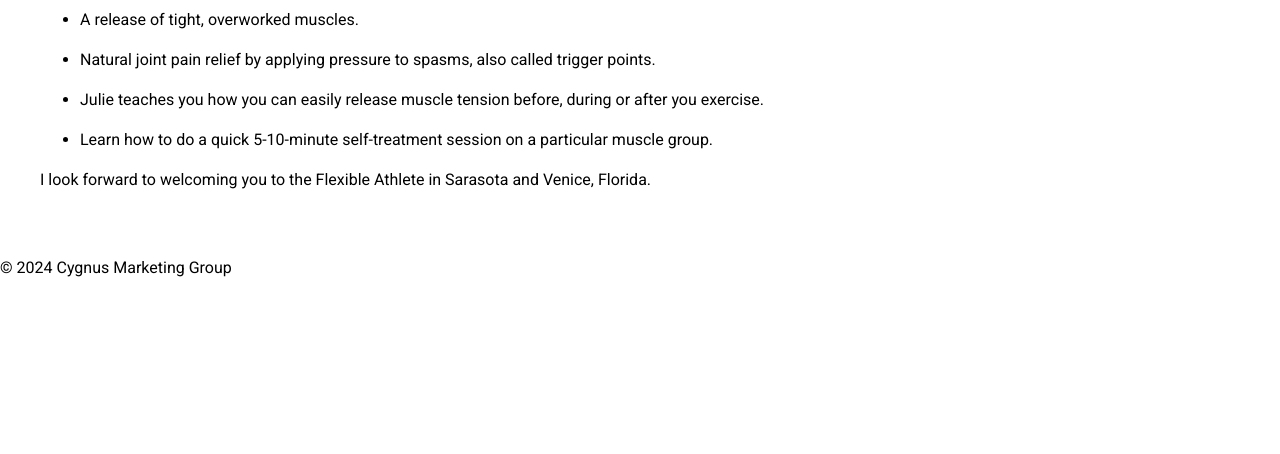
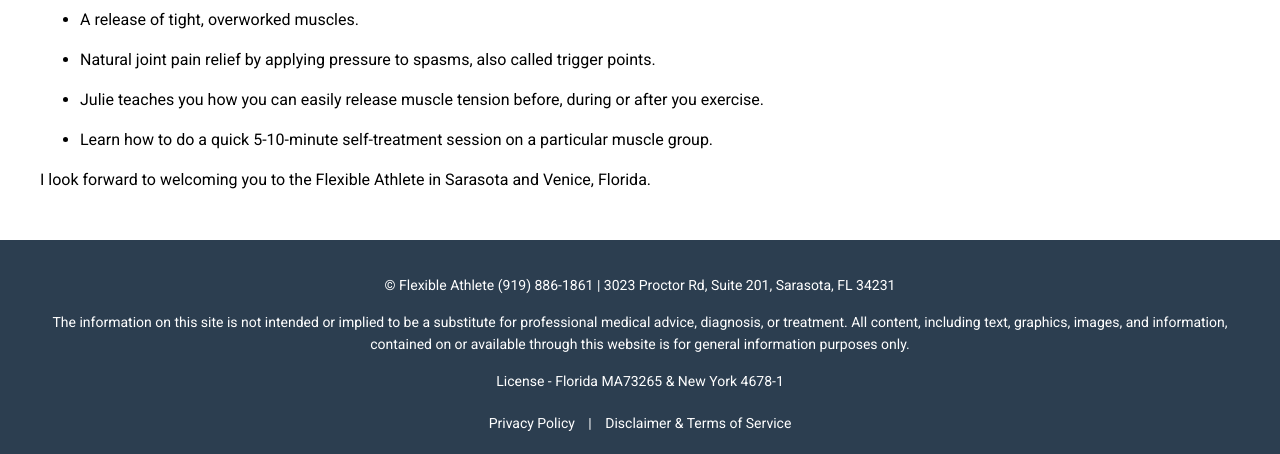
Before and after one commit to pwhitetechline/flexible-athlete-django, a Django app: page / in a window 1280 px wide. Shown: the part 2553-3007 px from the top of the page. Before the commit the page ends 2830 px from the top, so only its background shows below. Run offline with Django 5.2, Linux system fonts and the light colour scheme.

Commit message:
updated lots of stuff

```diff
--- a/flexibleathlete_blog/urls.py
+++ b/flexibleathlete_blog/urls.py
@@ -1,6 +1,8 @@
 
 from django.contrib import admin
 from django.urls import include, path
+from django.views.generic.base import RedirectView
+
 from . import views
 
 urlpatterns = [
@@ -8,8 +10,15 @@
     path('markdownx/', include('markdownx.urls')),
     path('', views.home, name='home'),
     path('blog/', include('blog.urls')),
-    path('about/nutrition/', views.nutrition, name='nutrition'),
-    path('about/stories/', views.stories, name='stories'),
+    path('about/julie_donnelly/', views.julie_donnelly, name='julie_donnelly'),
+    path('about/sports_nutrition/', views.sports_nutrition, name='sports_nutrition'),
+    path('about/success_stories/', views.success_stories, name='success_stories'),
+    path('about/flexible_athlete_treatment/', views.flexible_athlete_treatment, name='flexible_athlete_treatment'),
+    path('about/focused_flexibilty_training/', views.focused_flexibilty_training, name='focused_flexibilty_training'),
+    path('about/wny_muscles_cause_pain/', views.wny_muscles_cause_pain, name='wny_muscles_cause_pain'),
+    path('about/muscle_knots_cause_joint_pains/', views.muscle_knots_cause_joint_pains, name='muscle_knots_cause_joint_pains'),
+    path('about/how_this_system_works_to_relieve_knots/', views.how_this_system_works_to_relieve_knots, name='how_this_system_works_to_relieve_knots'),
+    path('about/therapy_appointment/', views.therapy_appointment, name='therapy_appointment'),
     path('products/',views.products, name='products'),
     path('contact/', views.contact, name='contact'),
     # For videos, you might include another app or define them here
--- a/flexibleathlete_blog/views.py
+++ b/flexibleathlete_blog/views.py
@@ -7,11 +7,32 @@
     return render(request, 'home/home.html')
 
 # About Sub-Page Views
-def stories(request):
-    return render(request, 'about/stories.html')
+def success_stories(request):
+    return render(request, 'about/success_stories.html')
 
-def nutrition(request):
-    return render(request, 'about/nutrition.html')
+def sports_nutrition(request):
+    return render(request, 'about/sports_nutrition.html')
+
+def julie_donnelly(request):
+    return render(request, 'about/julie_donnelly.html')
+
+def flexible_athlete_treatment(request):
+    return render(request, 'about/flexible_athlete_treatment.html')
+
+def focused_flexibilty_training(request):
+    return render(request, 'about/focused_flexibilty_training.html')
+
+def wny_muscles_cause_pain(request):
+    return render(request, 'about/wny_muscles_cause_pain.html')
+
+def muscle_knots_cause_joint_pains(request):
+    return render(request, 'about/muscle_knots_cause_joint_pains.html')
+
+def how_this_system_works_to_relieve_knots(request):
+    return render(request, 'about/how_this_system_works_to_relieve_knots.html')
+
+def therapy_appointment(request):
+    return render(request, 'about/therapy_appointment.html')
 
 # Products Page View
 def products(request):
--- a/static/css/style.css
+++ b/static/css/style.css
@@ -117,7 +117,7 @@
 .nav-dropdown {
     display: none;
     position: absolute;
-    background-color: #85dff6;
+    background-color: #1f88d4;
     list-style: none;
     top: 100%;
     left: 0;
@@ -125,8 +125,11 @@
 }
 
 .nav-dropdown li {
-    width: 200px;
-    padding: 20px 0 20px 0;
+    width: 350px;
+    padding: 5px 0 5px 0;
+    text-align: left;
+    font-weight: 800;
+    z-index: 1;
 }
 
 .nav-list li:hover {
@@ -165,6 +168,11 @@
     .menu-toggle {
         display: flex;
     }
+
+    .footer-content {
+        padding: 0 10px; /* Less padding on smaller screens */
+        font-size: 0.75rem; /* Smaller font size for small devices */
+    }
 }
 
 .video-wrapper {
@@ -181,3 +189,36 @@
     width: 100%;
     height: 100%;
   }
+
+  footer {
+    background-color: #2c3e50; /* Dark background for contrast */
+    color: #ffffff; /* White text color */
+    padding: 20px 0; /* Padding around the content */
+    font-size: 0.875rem; /* Smaller font size for the footer content */
+    line-height: 1.6; /* Increase line height for better readability */
+}
+
+.footer-content {
+    max-width: 1200px;
+    margin: 0 auto; /* Center the footer content */
+    padding: 0 15px; /* Padding on the sides */
+    text-align: center; /* Center align the text */
+}
+
+.footer-links {
+    margin-top: 20px; /* Space above the links */
+}
+
+.footer-links a {
+    color: #ffffff; /* White text color for links */
+    text-decoration: none; /* No underline on links */
+    margin: 0 10px; /* Margin around links */
+}
+
+.footer-links a:hover {
+    text-decoration: underline; /* Underline on hover for better UX */
+}
+
+.footer-links span {
+    color: #ffffff; /* White text color for the separator */
+}
--- a/templates/base.html
+++ b/templates/base.html
@@ -2,24 +2,33 @@
 <!DOCTYPE html>
 <html lang="en">
   <head>
-    <meta charset="UTF-8">
-    <meta name="viewport" content="width=device-width, initial-scale=1.0">
+    <meta charset="UTF-8" />
+    <meta name="viewport" content="width=device-width, initial-scale=1.0" />
     <title>{% block title %}The Flexible Athlete{% endblock %}</title>
     {% block extrahead %}{% endblock %}
-    <link rel="stylesheet" href="{% static 'css/style.css' %}">
-    <link rel="stylesheet" href="https://fonts.googleapis.com/css2?family=Roboto:wght@400;700&display=swap">
+    <link rel="stylesheet" href="{% static 'css/style.css' %}" />
+    <link
+      rel="stylesheet"
+      href="https://fonts.googleapis.com/css2?family=Roboto:wght@400;700&display=swap"
+    />
   </head>
   <body>
     <header>
       <div class="header-2">
-            <div class='title-block'>
+        <div class="title-block">
           <h1>Massage Therapy Sarasota | Flexible Athlete Sports Massage</h1>
           <h4>Muscle Therapy and Flexibility Training</h4>
         </div>
         <div class="box">
           <div>
-                    <a href="https://www.google.com/search?ei=1q2GW7ujAYSSa_TLntgE&q=flexible+athlete+sarasota&oq=flexible+athlete+sarasota&gs_l=psy-ab.12..0i7i30k1.6962.7484.0.10020.2.2.0.0.0.0.212.420.2-2.2.0....0...1c.1.64.psy-ab..0.2.418....0.09_GPnX0WuE#lrd=0x88c3410de2ad20db:0x390ef714ef61bbf7,1,,," target="blank"><img src="{% static 'images/google-reviews-image.webp' %}" width="171" height="119" /></a>
-
+            <a
+              href="https://www.google.com/search?ei=1q2GW7ujAYSSa_TLntgE&q=flexible+athlete+sarasota&oq=flexible+athlete+sarasota&gs_l=psy-ab.12..0i7i30k1.6962.7484.0.10020.2.2.0.0.0.0.212.420.2-2.2.0....0...1c.1.64.psy-ab..0.2.418....0.09_GPnX0WuE#lrd=0x88c3410de2ad20db:0x390ef714ef61bbf7,1,,,"
+              target="blank"
+              ><img
+                src="{% static 'images/google-reviews-image.webp' %}"
+                width="171"
+                height="119"
+            /></a>
           </div>
           <div class="business-info">
             <p class="phone">(919) 886-1861</p>
@@ -32,10 +41,12 @@
         </div>
       </div>
       <nav class="navbar">
-            {% comment %} <div class="logo">
+        {% comment %}
+        <div class="logo">
           <!-- Your logo here or site name -->
           <a href="{% url 'home' %}">My Site</a>
-            </div> {% endcomment %}
+        </div>
+        {% endcomment %}
         <div class="menu-toggle" id="mobile-menu">
           <span class="bar"></span>
           <span class="bar"></span>
@@ -46,13 +57,53 @@
           <li>
             <a href="#">About</a>
             <ul class="nav-dropdown">
-                        <li><a href="{% url 'nutrition' %}">Sports Nutrition</a></li>
-                        <li><a href="{% url 'stories' %}">Success Stories</a></li>
-                        <!-- Add more links under About -->
+              <li>
+                <a href="{% url 'julie_donnelly'  %}">Julie Donnelly</a>
+              </li>
+              <li>
+                <a href="{% url 'sports_nutrition' %}">Sports Nutrition</a>
+              </li>
+              <li>
+                <a href="{% url 'success_stories'  %}">Success Stories</a>
+              </li>
+              <li>
+                <a href="{% url 'flexible_athlete_treatment'  %}"
+                  >Flexible Athlete Treatment</a
+                >
+              </li>
+              <li>
+                <a href="{% url 'focused_flexibilty_training'  %}"
+                  >Focused Flexibilty Training</a
+                >
+              </li>
+              <li>
+                <a href="{% url 'wny_muscles_cause_pain'  %}"
+                  >Why Muscles Cause Pain</a
+                >
+              </li>
+              <li>
+                <a href="{% url 'muscle_knots_cause_joint_pains'  %}"
+                  >Muscle Knots Cause Joint Pains</a
+                >
+              </li>
+              <li>
+                <a href="{% url 'how_this_system_works_to_relieve_knots'  %}"
+                  >How this System Works to Relieve Knots</a
+                >
+              </li>
+              <li>
+                <a href="{% url 'therapy_appointment'  %}"
+                  >Therpy Appointment</a
+                >
+              </li>
             </ul>
           </li>
           <li><a href="{% url 'post_list' %}">Blog</a></li>
-                <li><a href="{% url 'products' %}">Products</a></li>
+          <li>
+            <a href="https://julstromethod.com/shop/" target="blank"
+              >Products</a
+            >
+          </li>
           <li><a href="{% url 'contact' %}">Contact</a></li>
           <li>
             <a href="#">Videos</a>
@@ -64,13 +115,31 @@
         </ul>
       </nav>
     </header>
-    <main class="main-content">
+    <main class="">
       {% block content %}
       <!-- Content will be overridden in child templates -->
       {% endblock %}
     </main>
     <footer>
-        <p>&copy; 2024 Cygnus Marketing Group</p>
+      <div class="footer-content">
+        <p>
+          &copy; Flexible Athlete (919) 886-1861 | 3023 Proctor Rd, Suite 201,
+          Sarasota, FL 34231
+        </p>
+        <p>
+          The information on this site is not intended or implied to be a
+          substitute for professional medical advice, diagnosis, or treatment.
+          All content, including text, graphics, images, and information,
+          contained on or available through this website is for general
+          information purposes only.
+        </p>
+        <p>License - Florida MA73265 & New York 4678-1</p>
+        <div class="footer-links">
+          <a href="/privacy-policy">Privacy Policy</a>
+          <span>|</span>
+          <a href="/disclaimer">Disclaimer & Terms of Service</a>
+        </div>
+      </div>
     </footer>
 
     {% block scripts %}
@@ -78,9 +147,11 @@
     {% endblock %}
     <script src="{% static 'js/main.js' %}"></script>
     <script>
-        document.getElementById('mobile-menu').addEventListener('click', function() {
-            var navList = document.querySelector('.nav-list');
-            navList.classList.toggle('active');
+      document
+        .getElementById("mobile-menu")
+        .addEventListener("click", function () {
+          var navList = document.querySelector(".nav-list");
+          navList.classList.toggle("active");
         });
     </script>
   </body>
```
Also changed, not shown: blog/templates/blog/post_list.html (+24 -3 lines), blog/views.py (+20 -2 lines), templates/about/flexible_athlete_treatment.html (added), templates/about/focused_flexibilty_training.html (added), templates/about/how_this_system_works_to_relieve_knots.html (added), templates/about/julie_donnelly.html (added), templates/about/muscle_knots_cause_joint_pains.html (added), templates/about/sports_nutrition.html (renamed from templates/about/nutrition.html), templates/about/success_stories.html (renamed from templates/about/stories.html), templates/about/therapy_appointment.html (added), templates/about/wny_muscles_cause_pain.html (added). Lines whose indentation alone changed are shown as unchanged.
